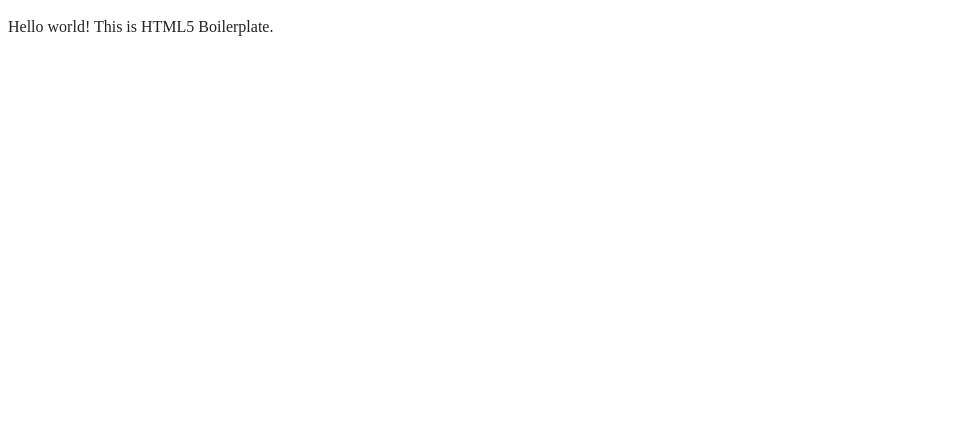
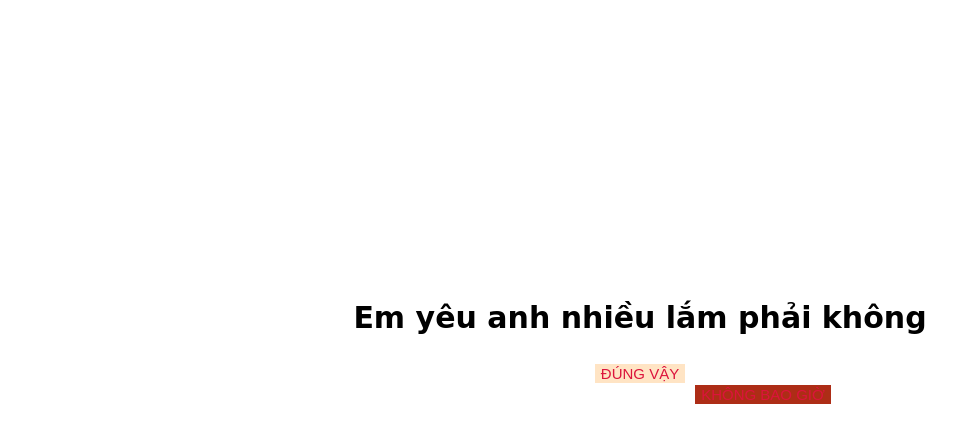
Before and after one commit to Hung81295/yeu-anh-khong, a website built with webpack: page index.html in a window 1280 px wide. Shown: the whole page, without its empty margins (0-980 px from the left). Built offline with nearby package versions, Linux system fonts and the light colour scheme; a web font is replaced by a local one.

Commit message:
sưa vị trí

```diff
--- a/index.html
+++ b/index.html
@@ -1,33 +1,51 @@
-<!doctype html>
-<html class="no-js" lang="">
+<!DOCTYPE html>
+<html lang="en">
+<head>
+  <meta charset="UTF-8">
+  <title>Em có yêu anh không</title>
+  <link rel="preconnect" href="https://fonts.googleapis.com">
+  <link rel="preconnect" href="https://fonts.gstatic.com" crossorigin>
+  <link href="https://fonts.googleapis.com/css2?family=Playwrite+ID:wght@100..400&display=swap" rel="stylesheet">
+  <style>
+    body{
+      font-family: "Playwrite ID", cursive;
+      font-optical-sizing: auto;
+      font-style: normal;
+      font-size: 20px;
 
-<head>
-  <meta charset="utf-8">
-  <meta name="viewport" content="width=device-width, initial-scale=1">
-  <title></title>
-  <link rel="stylesheet" href="css/style.css">
-  <meta name="description" content="">
-
-  <meta property="og:title" content="">
-  <meta property="og:type" content="">
-  <meta property="og:url" content="">
-  <meta property="og:image" content="">
-  <meta property="og:image:alt" content="">
-
-  <link rel="icon" href="/favicon.ico" sizes="any">
-  <link rel="icon" href="/icon.svg" type="image/svg+xml">
-  <link rel="apple-touch-icon" href="icon.png">
-
-  <link rel="manifest" href="site.webmanifest">
-  <meta name="theme-color" content="#fafafa">
+    }
+    #khong {
+      position: absolute;
+      background: #ad2d16;
+      margin-left: 10px;
+      margin-top: 25px;
+    }
+    center{
+      margin-top: 300px;
+    }
+    button{
+      background: bisque;
+      color: crimson;
+      border: none;
+      font-size:15px;
+    }
+  </style>
 </head>
-
 <body>
-
-  <!-- Add your site or application content here -->
-  <p>Hello world! This is HTML5 Boilerplate.</p>
-  <script src="js/app.js"></script>
-
+<center>
+<div>
+  <h2>Em yêu anh nhiều lắm phải không </h2>
+  <button>ĐÚNG VẬY</button>
+  <button id="khong" onmouseover="hoverNoBtn()">KHÔNG BAO GIỜ</button>
+</div>
+<script>
+  function hoverNoBtn() {
+    let topPx = Math.random() * window.innerHeight;
+    let leftPx = Math.random() * window.innerWidth;
+    document.getElementById("khong").style.top=`${topPx}px`;
+    document.getElementById("khong").style.left=`${leftPx}px`;
+  }
+</script>
+</center>
 </body>
-
 </html>
```
